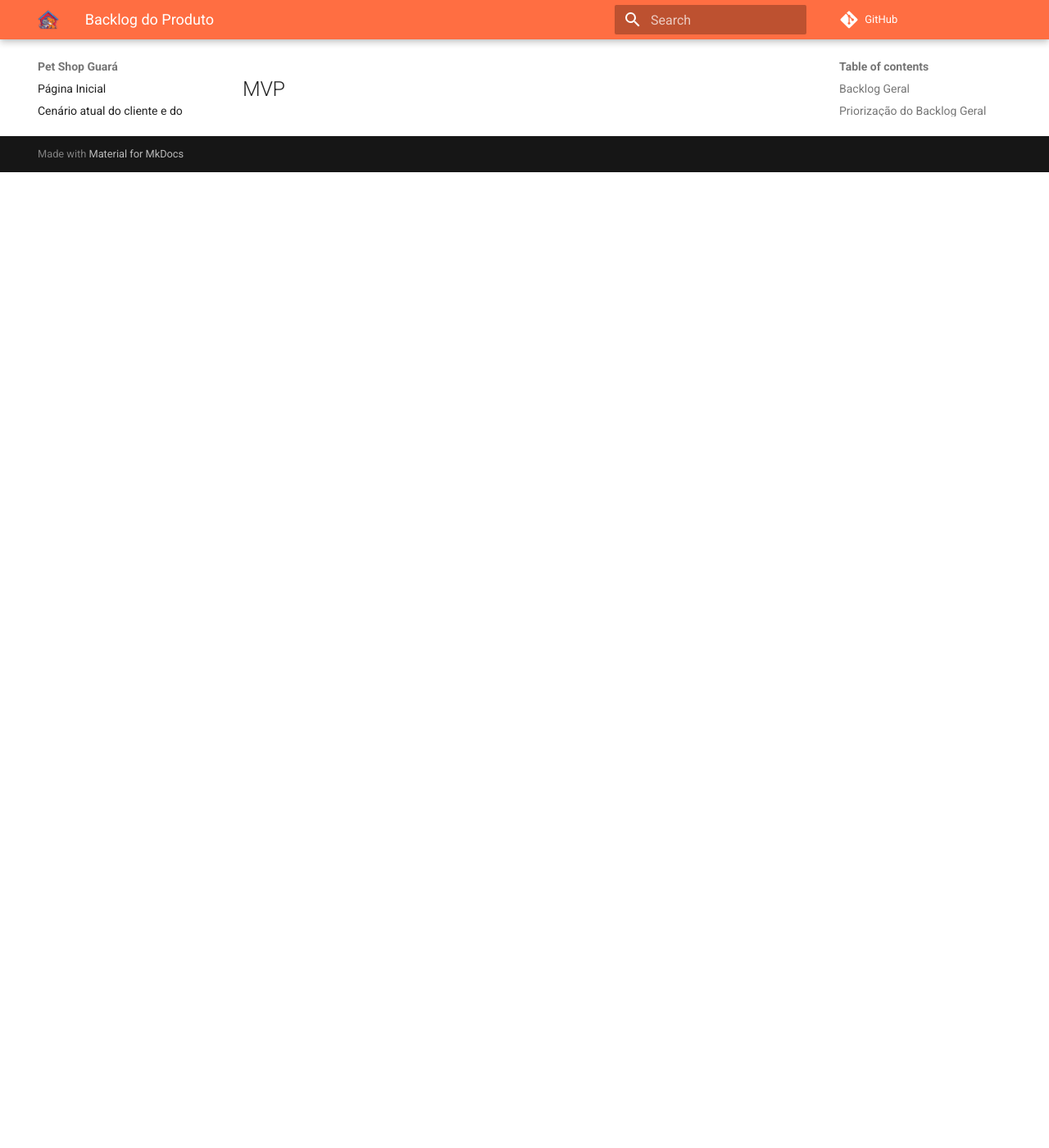
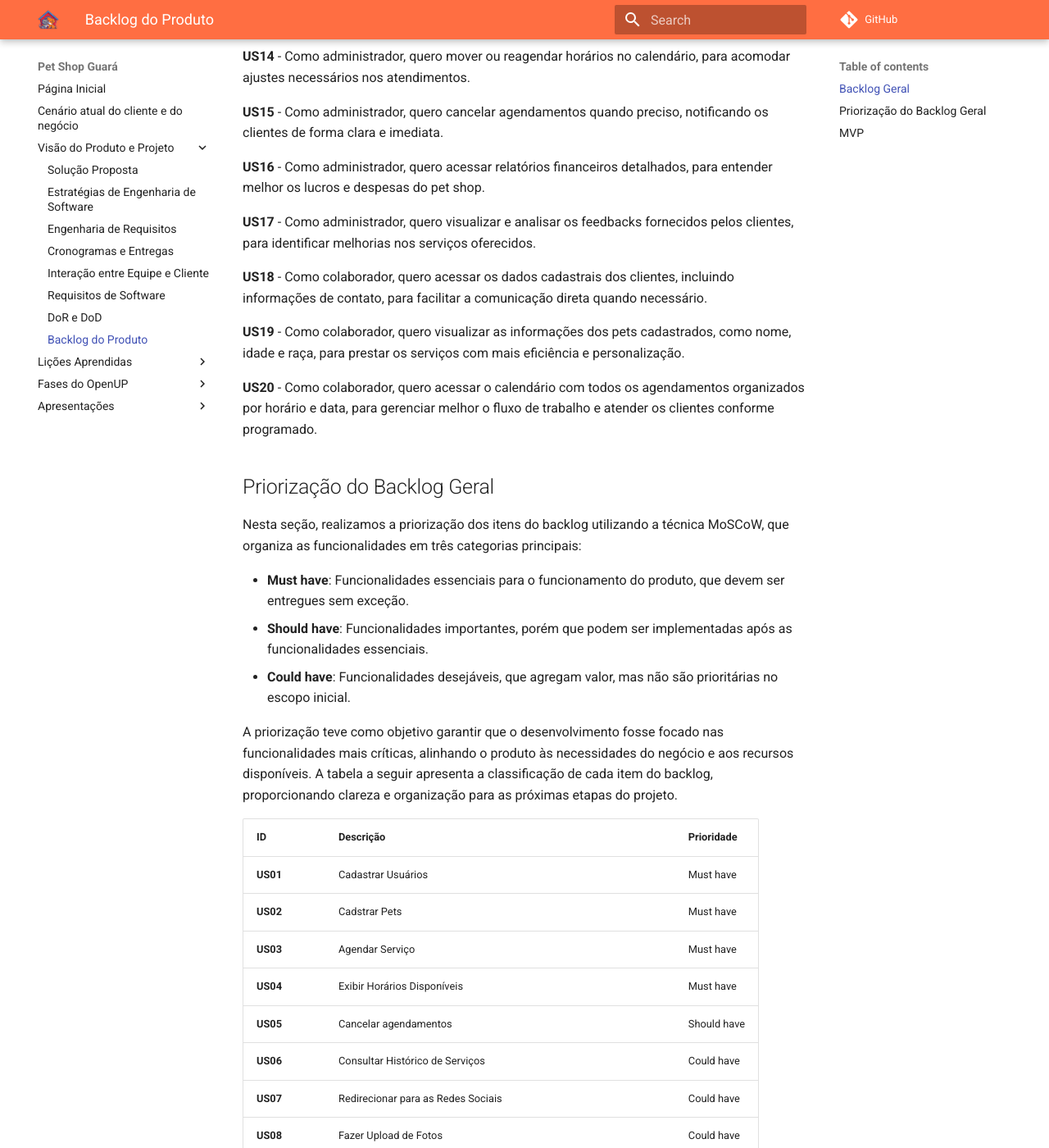
Before and after one commit to mdsreq-fga-unb/2024.2-T03-PetShopGuara, an MkDocs documentation site: the page built from docs/VisãoProduto/Backlog.md, in a window 1280 px wide and 1400 px high, scrolled down 1190 px. Shown: the whole window at 82% size. Built offline with MkDocs 1.6.1 and Material for MkDocs 9.7.7, drawn with Linux system fonts in a browser that asks for light colours; comment, search, counter and statistics services are not loaded; some of the changed text lies outside the part shown.

Commit message:
docs: adicionando priorização do backlog

```diff
--- a/docs/VisãoProduto/Backlog.md
+++ b/docs/VisãoProduto/Backlog.md
@@ -3,26 +3,75 @@
 
 ## Backlog Geral
 **US01** - Como cliente, quero me cadastrar no sistema para poder agendar serviços para meus pets.
+
 **US02** - Como cliente, quero cadastrar meus pets com informações como nome, idade e raça, para facilitar a escolha dos serviços mais adequados.
+
 **US03** - Como cliente, quero agendar serviços de banho e tosa para meus pets, especificando detalhes como o tipo de tosa desejada, para garantir que recebam os cuidados necessários.
+
 **US04** - Como cliente, quero visualizar os horários disponíveis para agendamentos, para escolher o momento mais conveniente para mim e para meus pets.
+
 **US05** - Como cliente, quero cancelar ou reagendar serviços com antecedência, caso surjam imprevistos, para evitar transtornos.
+
 **US06** - Como cliente, quero consultar o histórico dos serviços realizados para meus pets, para acompanhar os cuidados prestados e os custos envolvidos.
+
 **US07** - Como cliente, quero acessar o Instagram do pet shop pelo sistema, para acompanhar novidades e promoções.
+
 **US08** - Como cliente, quero enviar fotos do meu pet ao sistema, para usar como referência em pedidos de tosa personalizada.
+
 **US09** - Como cliente, quero avaliar os serviços prestados com uma nota e comentários, para ajudar a melhorar a qualidade do atendimento.
+
 **US10** - Como administrador, quero acessar os dados cadastrais dos clientes, para entrar em contato com eles e atender melhor suas demandas.
+
 **US11** - Como administrador, quero visualizar informações detalhadas sobre os pets dos clientes, para oferecer um atendimento de qualidade.
+
 **US12** - Como administrador, quero ajustar os preços dos serviços sempre que necessário, para acompanhar custos e promoções.
+
 **US13** - Como administrador, quero acessar um calendário com todos os agendamentos organizados por data e horário, para gerenciar melhor os atendimentos.
+
 **US14** - Como administrador, quero mover ou reagendar horários no calendário, para acomodar ajustes necessários nos atendimentos.
+
 **US15** - Como administrador, quero cancelar agendamentos quando preciso, notificando os clientes de forma clara e imediata.
+
 **US16** - Como administrador, quero acessar relatórios financeiros detalhados, para entender melhor os lucros e despesas do pet shop.
+
 **US17** - Como administrador, quero visualizar e analisar os feedbacks fornecidos pelos clientes, para identificar melhorias nos serviços oferecidos.
+
 **US18** - Como colaborador, quero acessar os dados cadastrais dos clientes, incluindo informações de contato, para facilitar a comunicação direta quando necessário.
+
 **US19** - Como colaborador, quero visualizar as informações dos pets cadastrados, como nome, idade e raça, para prestar os serviços com mais eficiência e personalização.
+
 **US20** - Como colaborador, quero acessar o calendário com todos os agendamentos organizados por horário e data, para gerenciar melhor o fluxo de trabalho e atender os clientes conforme programado.
 
 ## Priorização do Backlog Geral
+Nesta seção, realizamos a priorização dos itens do backlog utilizando a técnica MoSCoW, que organiza as funcionalidades em três categorias principais:
+
+- **Must have**: Funcionalidades essenciais para o funcionamento do produto, que devem ser entregues sem exceção.
+- **Should have**: Funcionalidades importantes, porém que podem ser implementadas após as funcionalidades essenciais.
+- **Could have**: Funcionalidades desejáveis, que agregam valor, mas não são prioritárias no escopo inicial.
+
+A priorização teve como objetivo garantir que o desenvolvimento fosse focado nas funcionalidades mais críticas, alinhando o produto às necessidades do negócio e aos recursos disponíveis. A tabela a seguir apresenta a classificação de cada item do backlog, proporcionando clareza e organização para as próximas etapas do projeto.
+
+| **ID**  | **Descrição**                                                                                  | **Prioridade** |
+|---------|------------------------------------------------------------------------------------------------|----------------|
+| **US01** | Cadastrar Usuários | Must have      |
+| **US02** |Cadstrar Pets  | Must have      |
+| **US03** |Agendar Serviço  | Must have      |
+| **US04** |Exibir Horários Disponíveis  | Must have      |
+| **US05** |Cancelar agendamentos  | Should have    |
+| **US06** |Consultar Histórico de Serviços  | Could have      |
+| **US07** |Redirecionar para as Redes Sociais  | Could have      |
+| **US08** |Fazer Upload de Fotos  | Could have      |
+| **US09** |Fornecer Feedback sobre o Serviço  | Could have    |
+| **US10** |Consultar Dados dos Clientes  | Must have    |
+| **US11** |Consultar Informações dos Pets  | Must have    |
+| **US12** |Alterar os Preços dos Serviços  | Should have    |
+| **US13** |Vizualizar Calendário com Agendamentos  | Must have     |
+| **US14** |Alterar o Calendário  | Should have     |
+| **US15** |Cancelar Agendamentos  | Should have     |
+| **US16** |Consultar Dados Financeiro  | Could have     |
+| **US17** |Consultar os Feedbacks Forncecidos  | Could have     |
+| **US18** |Consultar Dados dos Clientes por Parte dos Funcionários  | Should have     |
+| **US19** |Consultar Informações dos Pets por Parte dos Funcionários  | Should have     |
+| **US20** |Vizualizar Calendário com Agendamentos por Parte dos Funcionários  | Must have     |
 
 ## MVP
```
